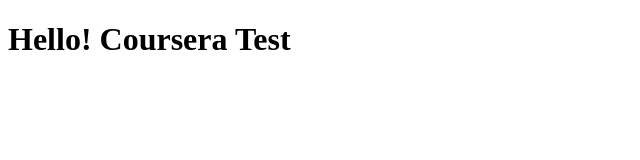
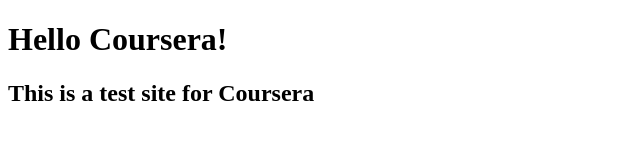
Before and after one commit to guelmyrd/coursera-test, a plain HTML site: page site/index.html in a window 1280 px wide. Shown: the whole page, without its empty margins (0-640 px from the left). Drawn offline with Linux system fonts and the light colour scheme.

Commit message:
Small Addition to My First Page.

```diff
--- a/site/index.html
+++ b/site/index.html
@@ -6,6 +6,7 @@
     <title>Coursera Test</title>
 </head>
 <body>
-    <h1>Hello! Coursera Test</h1>
+    <h1>Hello Coursera!</h1>
+    <h2>This is a test site for Coursera</h2>
 </body>
 </html>
```
